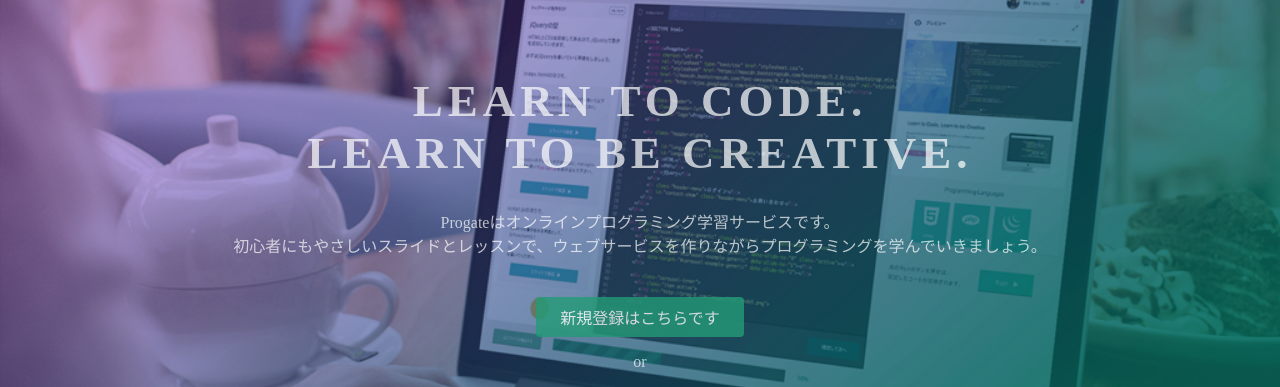
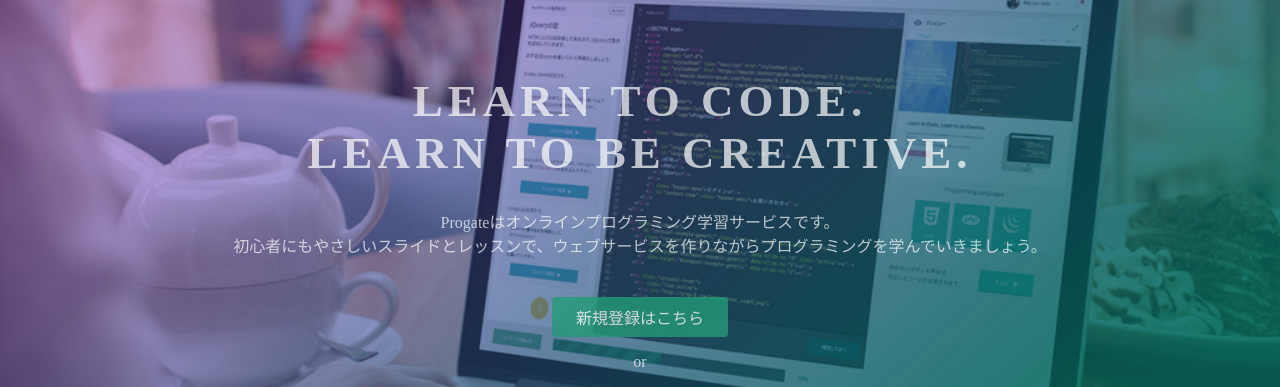
Before and after one commit to baruguro/baruguro.github.io, a plain HTML site: page index.html in a window 1280 px wide. Shown: the part 135-522 px from the top of the page. Drawn offline with Linux system fonts and the light colour scheme.

Commit message:
Update index.html

```diff
--- a/index.html
+++ b/index.html
@@ -26,7 +26,7 @@
       <h1>LEARN TO CODE.<br>LEARN TO BE CREATIVE.</h1>
       <p>Progateはオンラインプログラミング学習サービスです。<br>初心者にもやさしいスライドとレッスンで、ウェブサービスを作りながらプログラミングを学んでいきましょう。</p>
       <div class="btn-wrapper">
-        <a href="#" class="btn signup">新規登録はこちらです</a>
+        <a href="#" class="btn signup">新規登録はこちら</a>
         <p>or</p>
         <a href="#" class="btn facebook"><span class="fa fa-facebook"></span>Facebookで登録</a>
         <a href="#" class="btn twitter"><span class="fa fa-twitter"></span>Twitterで登録</a>
```
